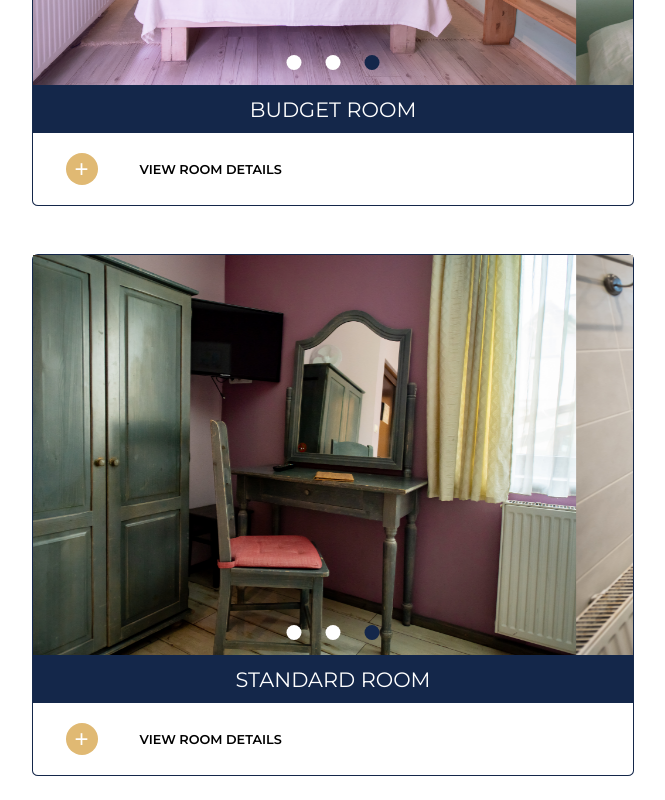
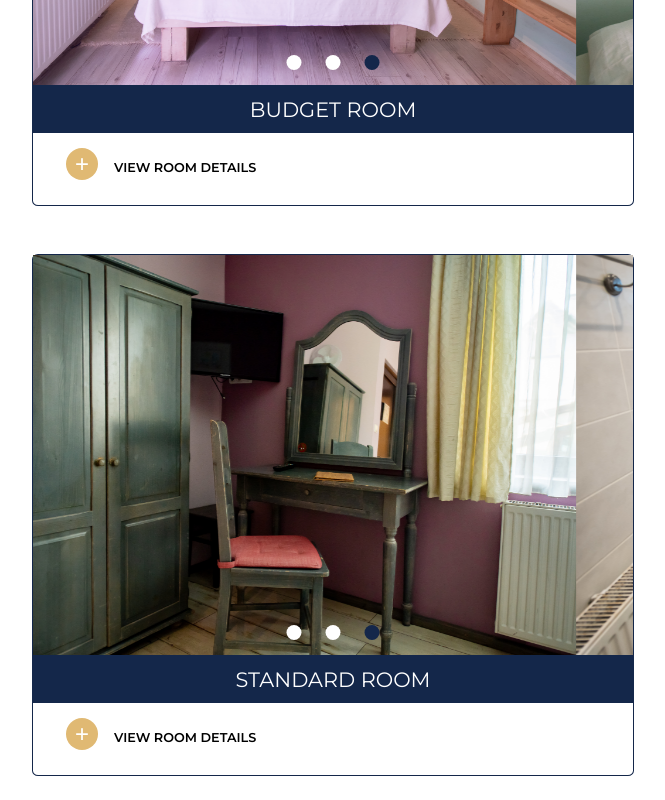
Before and after one commit to Gargant0373/LaDespani, a React (Vite) app: page /#/rooms in a window 1280 px wide. Shown: the part 1340-2140 px from the top of the page, without its empty margins (307-972 px from the left). Built offline with nearby package versions, Linux system fonts and the light colour scheme.

Commit message:
Fixed the position of the details

```diff
--- a/src/rooms/Room/Room.css
+++ b/src/rooms/Room/Room.css
@@ -42,8 +42,13 @@
     margin-left: 35px;
 
     display: flex;
-    align-items: center;
+    flex-direction: column;
     gap: 10px;
+
+    padding-left: 1rem;
+    font-size: 0.8rem;
+    max-width: 600px;
+    margin-right: 15px;
 }
 
 .room .expand button {
@@ -87,14 +92,9 @@
 }
 
 .room .expand .details {
-    padding-left: 1rem;
-    font-size: 0.8rem;
-    max-width: 600px;
+    margin-top: 15px;
 }
 
-.room .details {
-    margin-right: 15px;
-}
 
 .room .expanded {
     height: 22rem;
--- a/src/rooms/Room/Room.tsx
+++ b/src/rooms/Room/Room.tsx
@@ -43,9 +43,10 @@ function Room(props: RoomProps) {
             <MediaSlider images={props.images} />
             <div className="strip">{props.title}</div>
             <div className={`expand ${open ? "expanded" : ""}`}>
-                <button onClick={toggle}>{open ? "-" : "+"}</button>
                 <div className="details">
-                <span>VIEW ROOM DETAILS</span>
+                    <button onClick={toggle}>{open ? "-" : "+"}</button>
+                    <span>VIEW ROOM DETAILS</span>
+                </div>
                 {open &&
                     <div className="description">
                         <p>{props.description}</p>
@@ -73,7 +74,6 @@ function Room(props: RoomProps) {
                         <p>Price: {props.price} RON</p>
                     </div>
                 }
-                </div>
             </div>
         </div>
     </>
```
